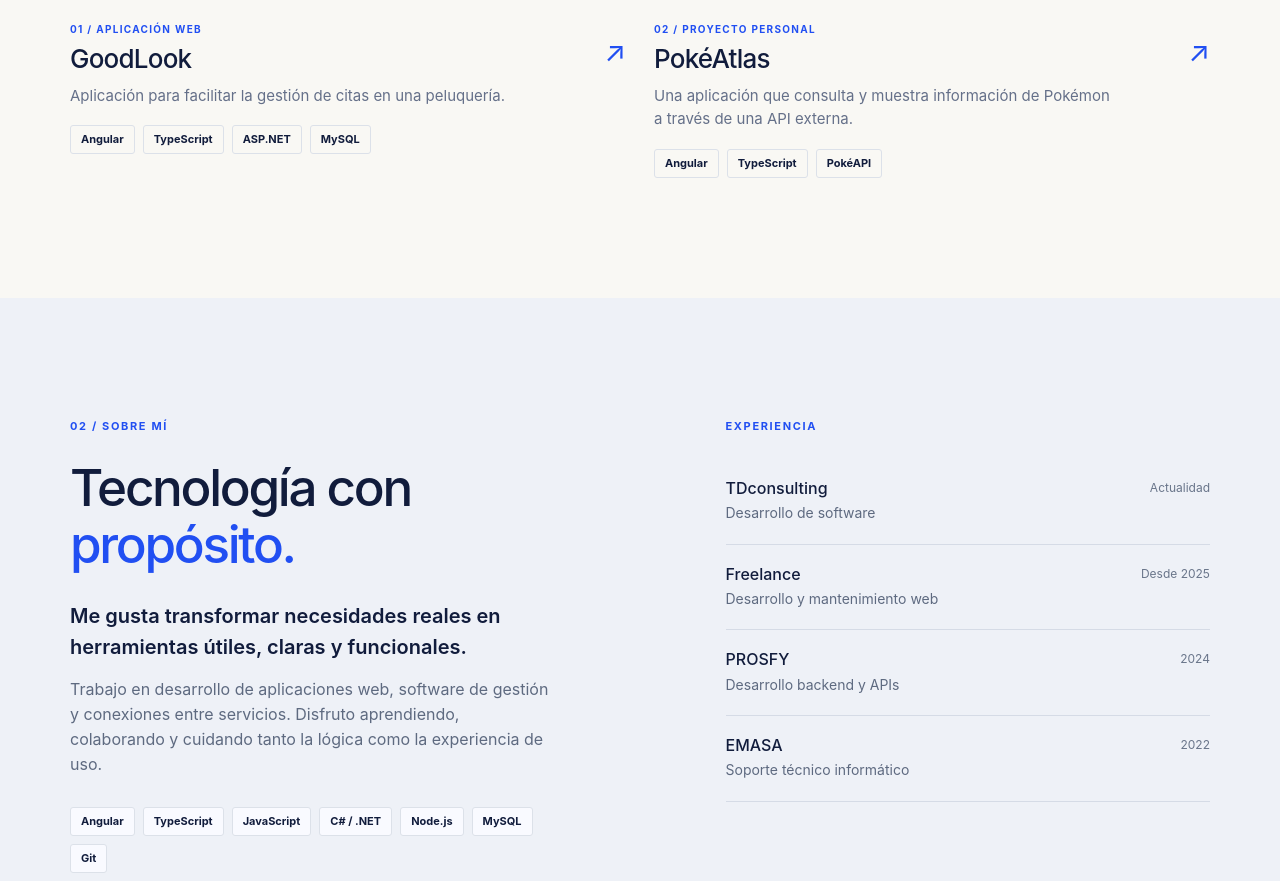
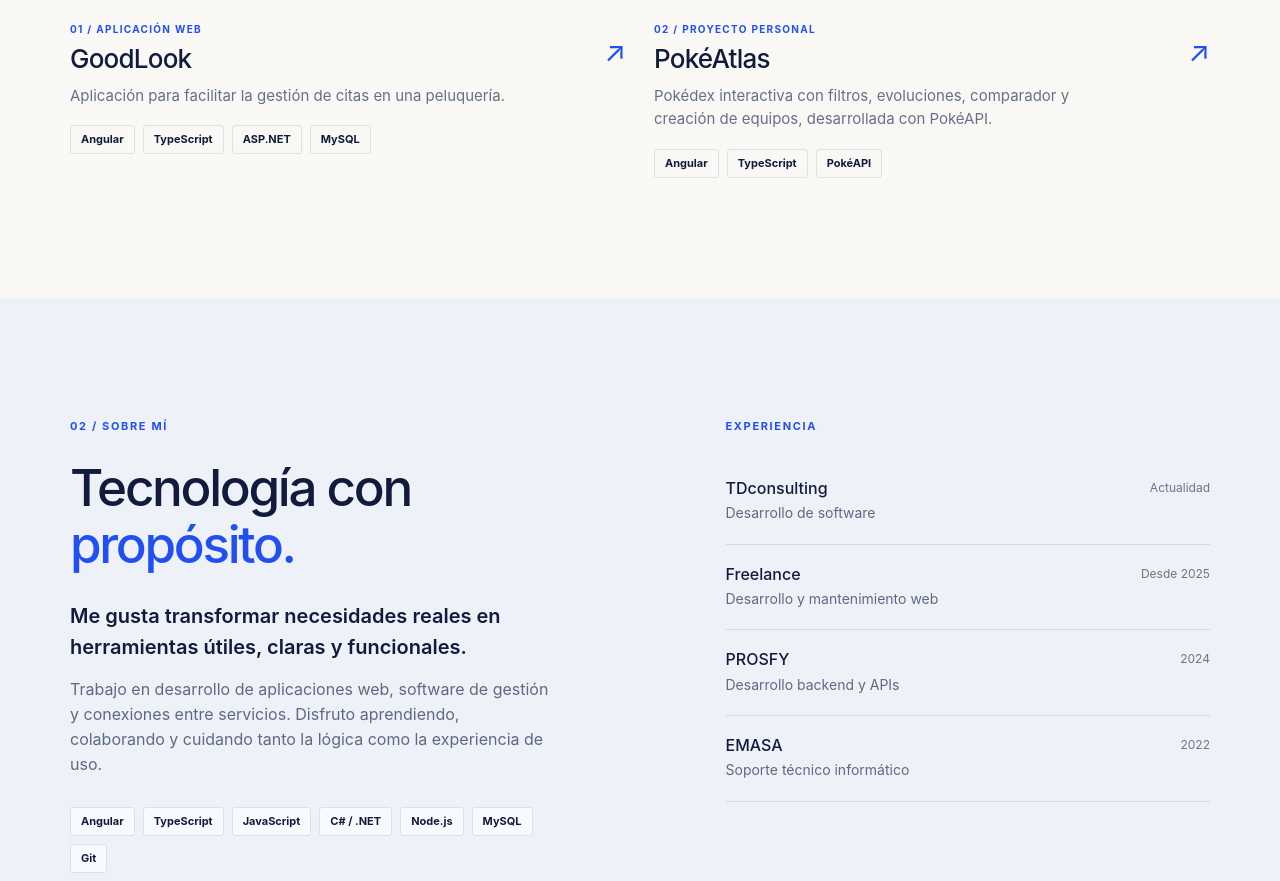
Before and after one commit to JorgeReina/Miportfolio, an Angular app: page /home in a window 1280 px wide. Shown: the part 1560-2441 px from the top of the page. Built offline with nearby package versions, Linux system fonts and the light colour scheme.

Commit message:
Describe PokéAtlas in both languages

```diff
--- a/src/app/home/home.component.ts
+++ b/src/app/home/home.component.ts
@@ -26,7 +26,7 @@ const translations = {
     "t18": "01 / APLICACIÓN WEB",
     "t19": "Aplicación para facilitar la gestión de citas en una peluquería.",
     "t20": "02 / PROYECTO PERSONAL",
-    "t21": "Una aplicación que consulta y muestra información de Pokémon a través de una API externa.",
+    "t21": "Pokédex interactiva con filtros, evoluciones, comparador y creación de equipos, desarrollada con PokéAPI.",
     "t22": "02 / SOBRE MÍ",
     "t23": "Tecnología con",
     "t24": "propósito.",
@@ -76,7 +76,7 @@ const translations = {
     "t18": "01 / WEB APPLICATION",
     "t19": "An application that simplifies appointment management for a hair salon.",
     "t20": "02 / PERSONAL PROJECT",
-    "t21": "An application that retrieves and displays Pokémon data from an external API.",
+    "t21": "Interactive Pokédex featuring filters, evolutions, a comparison tool and team building, powered by PokéAPI.",
     "t22": "02 / ABOUT ME",
     "t23": "Technology with",
     "t24": "purpose.",
```
